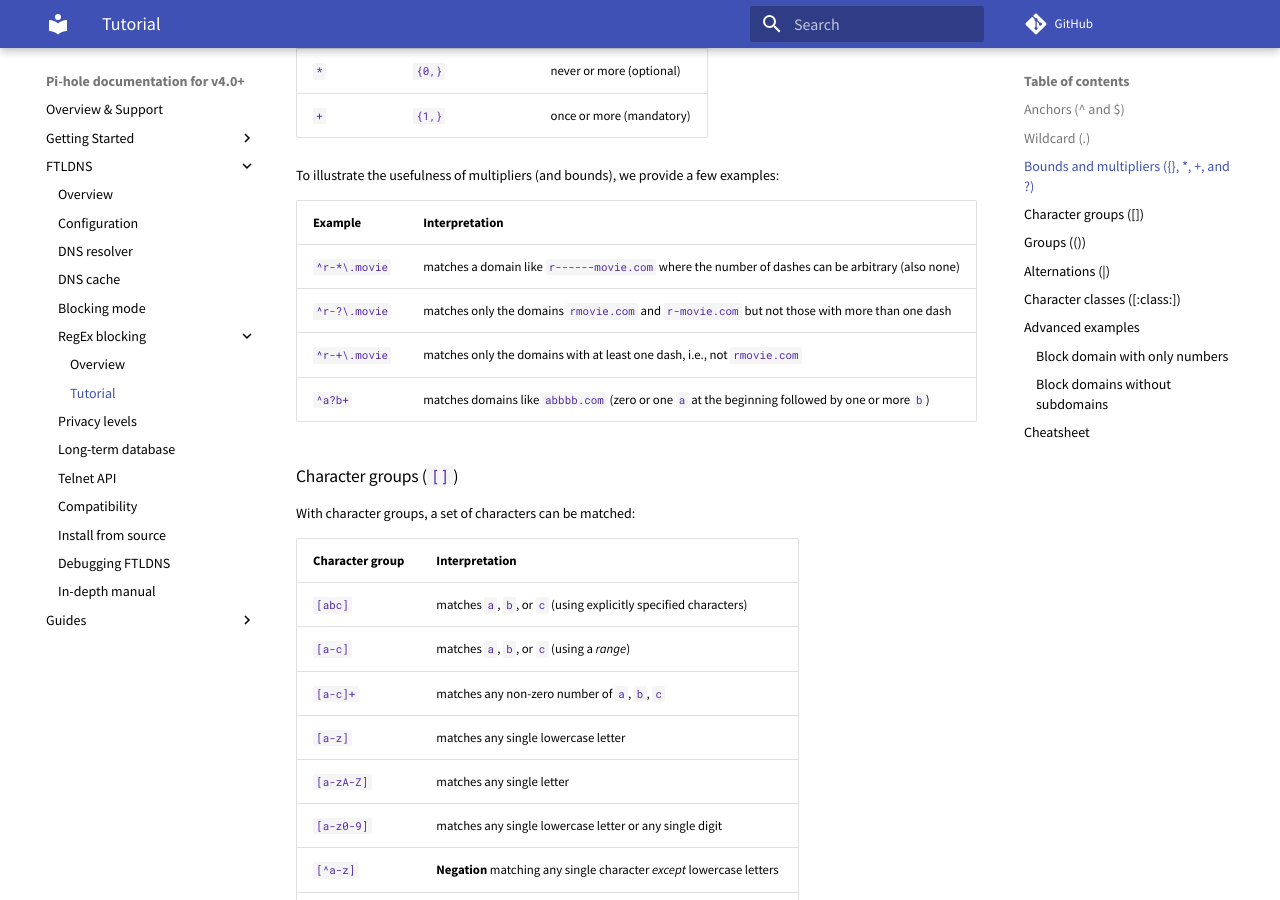
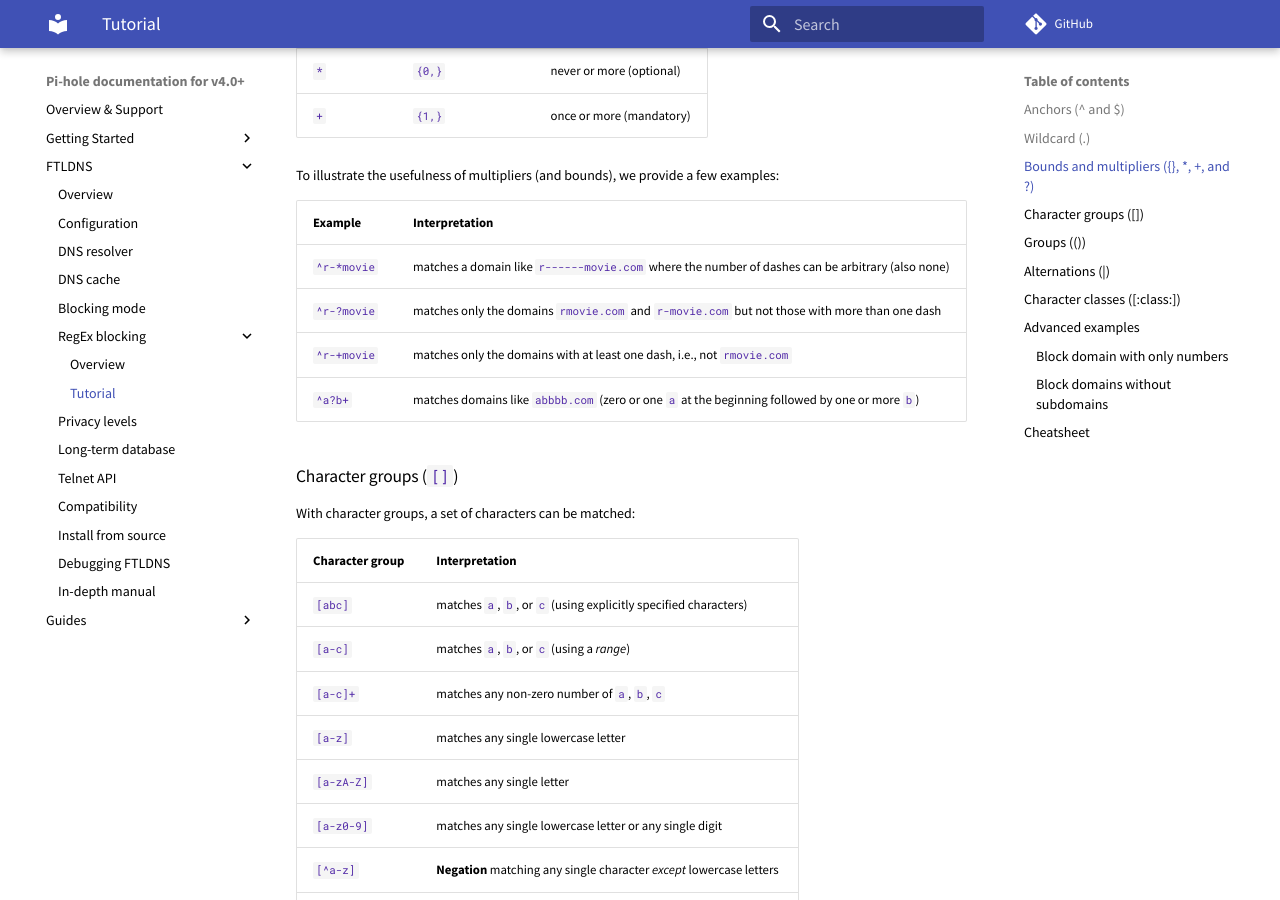
Before and after one commit to pi-hole/docs, an MkDocs documentation site: the page built from docs/ftldns/regex/tutorial.md, in a window 1280 px wide and 900 px high, scrolled down 1273 px. Built offline with MkDocs 1.6.1 and Material for MkDocs 9.7.7, drawn with Linux system fonts in a browser that asks for light colours; comment, search, counter and statistics services are not loaded; old or Windows-style settings are respelled for this version of MkDocs.

```diff
--- a/docs/ftldns/regex/tutorial.md
+++ b/docs/ftldns/regex/tutorial.md
@@ -39,9 +39,9 @@ To illustrate the usefulness of multipliers (and bounds), we provide a few examp
 
 Example | Interpretation
 --- | ---
-`^r-*\.movie` | matches a domain like `r------movie.com` where the number of dashes can be arbitrary (also none)
-`^r-?\.movie` | matches only the domains `rmovie.com` and `r-movie.com` but not those with more than one dash
-`^r-+\.movie` | matches only the domains with at least one dash, i.e., not `rmovie.com`
+`^r-*movie` | matches a domain like `r------movie.com` where the number of dashes can be arbitrary (also none)
+`^r-?movie` | matches only the domains `rmovie.com` and `r-movie.com` but not those with more than one dash
+`^r-+movie` | matches only the domains with at least one dash, i.e., not `rmovie.com`
 `^a?b+` | matches domains like `abbbb.com` (zero or one `a` at the beginning followed by one or more `b`)
 
 ### Character groups (`[]`)
```
